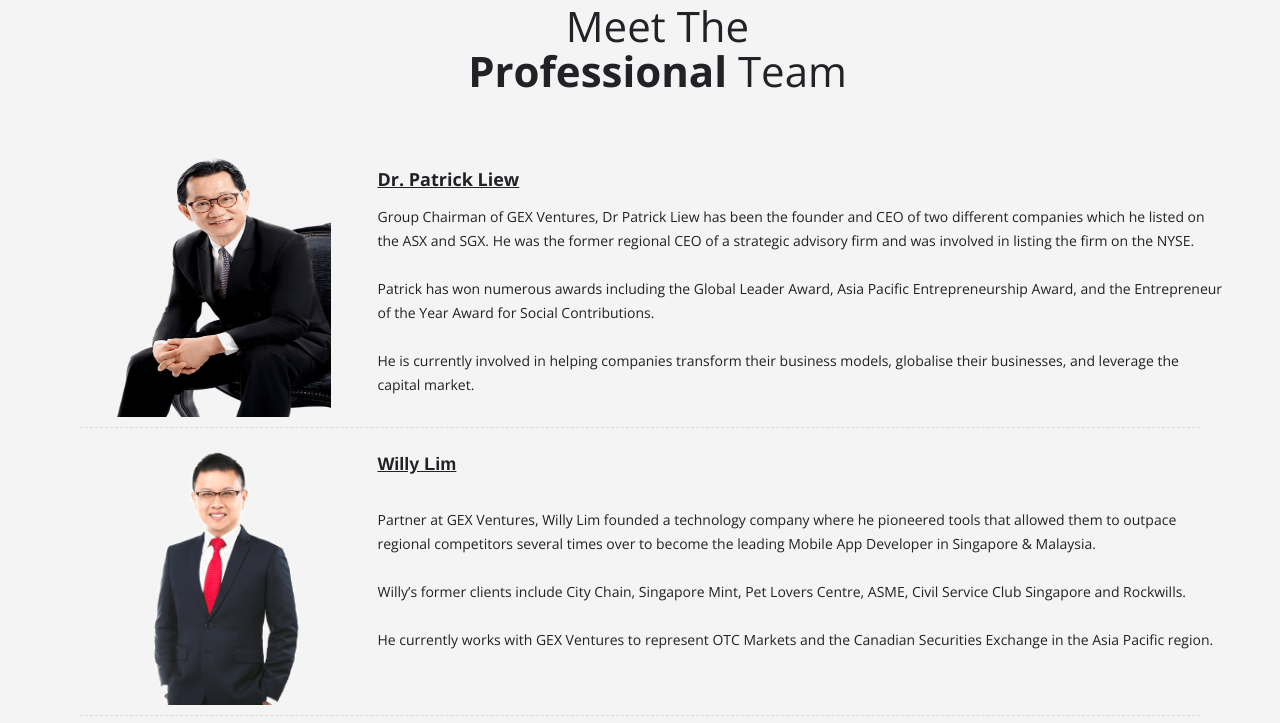
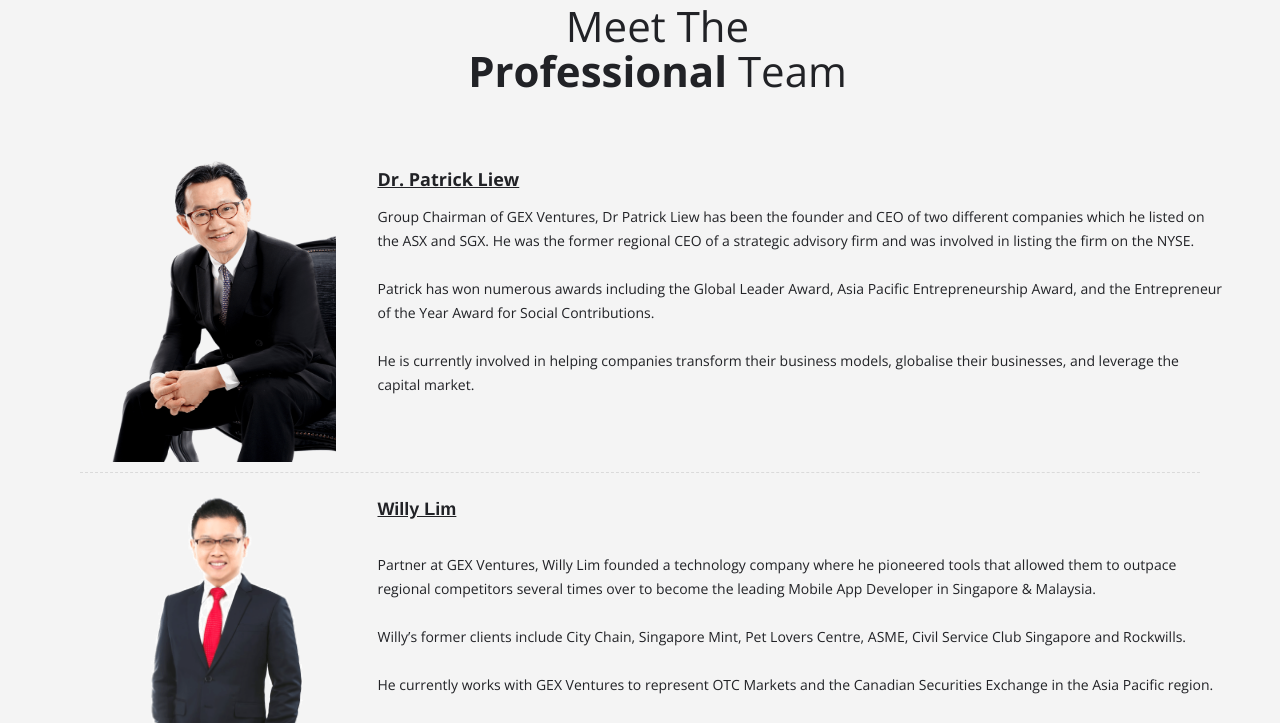
Before and after one commit to kgallarin/gcm-masterclass, a plain HTML site: page index.html in a window 1280 px wide. Shown: the part 3519-4242 px from the top of the page. Drawn offline with nearby package versions, Linux system fonts and the light colour scheme.

Commit message:
team image fix

```diff
--- a/css/style.css
+++ b/css/style.css
@@ -364,10 +364,10 @@ section {
     min-height: 160px;
 }
 .team-members img{
-  max-height: 280px;
-  width: 230px;
+  max-height: 325px;
+  width: 240px;
   border-radius: 4px;
-  margin:0 auto;
+  margin: 0 auto;
 }
 
 .team-members .name{
```
Also changed, not shown: 1 other file.
